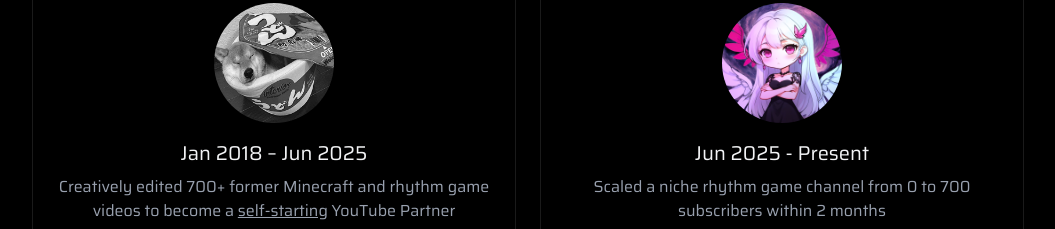
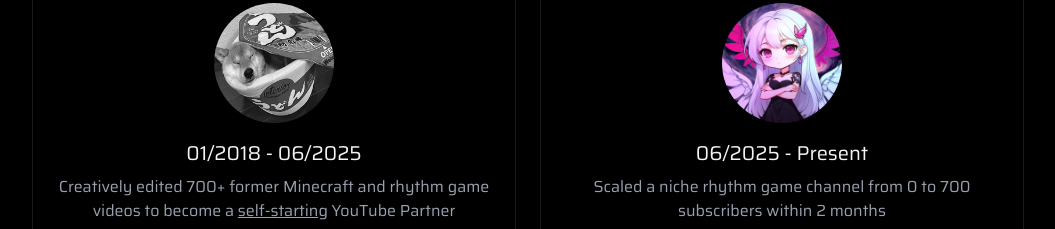
Before and after one commit to ACupOfRamenIsTasty/portfolio, a React (Vite) app: page / in a window 1280 px wide. Shown: the part 3320-3549 px from the top of the page, without its empty margins (112-1167 px from the left). Built offline with nearby package versions, Linux system fonts and the light colour scheme.

Commit message:
Updated data format in Projects

```diff
--- a/src/components/sections/Projects.jsx
+++ b/src/components/sections/Projects.jsx
@@ -36,7 +36,7 @@ export const Projects = () => {
                             </a>
 
                             <h4 className="text-xl mb-2">
-                                Jan 2018 – Jun 2025
+                                01/2018 - 06/2025
                             </h4>
 
                             <p className="text-gray-400 mb-4">
@@ -104,7 +104,7 @@ export const Projects = () => {
                             </a>
 
                             <h4 className="text-xl mb-2">
-                                Jun 2025 - Present
+                                06/2025 - Present
                             </h4>
 
                             <p className="text-gray-400 mb-4">
```
